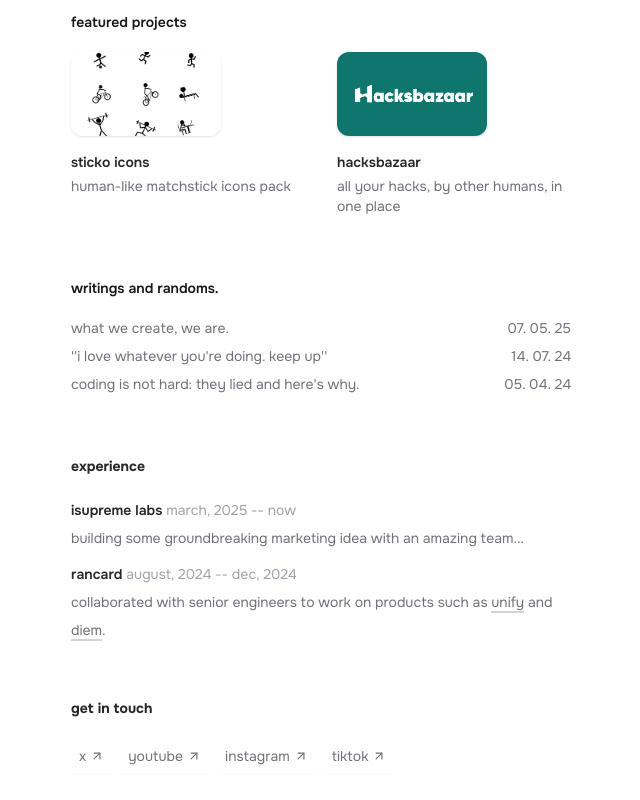
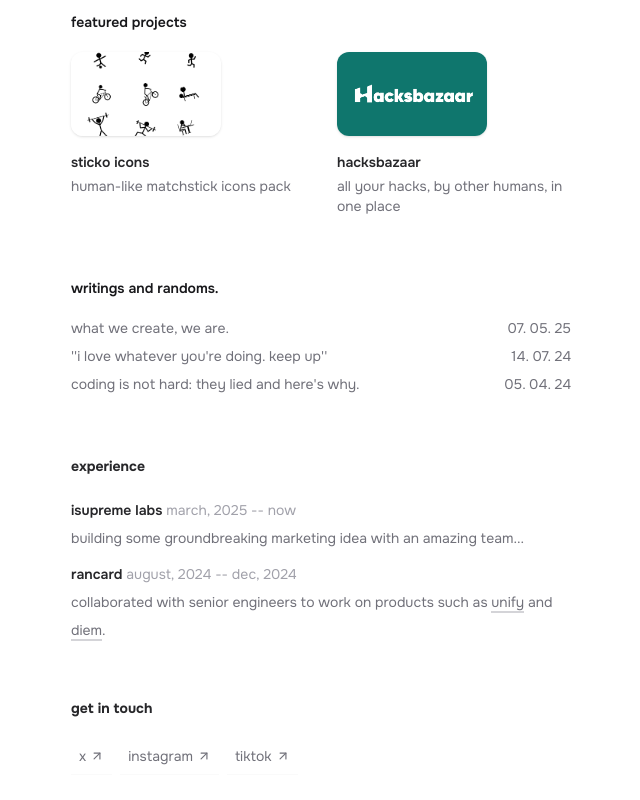
Before and after one commit to holaliamewu/portfolio-react, a React (Vite) app: page / in a window 1280 px wide. Shown: the part 323-1123 px from the top of the page, without its empty margins (319-959 px from the left). Built offline with nearby package versions, Linux system fonts and the light colour scheme.

Commit message:
chore: remove yt link

```diff
--- a/src/components/Contact.jsx
+++ b/src/components/Contact.jsx
@@ -1,5 +1,4 @@
 import { ArrowUpRight } from "lucide-react";
-import React from "react";
 import contactData from "../resources/contactData";
 
 export default function Contact() {
--- a/src/resources/contactData.js
+++ b/src/resources/contactData.js
@@ -4,10 +4,6 @@ const contactData = [
     {
        name: 'x',
        url: 'https://x.com/amewuholali_'
-    },
-    {
-       name: 'youtube',
-       url: 'https://youtube.com/@ea.holali/'
     },
     {
        name: 'instagram',
```
